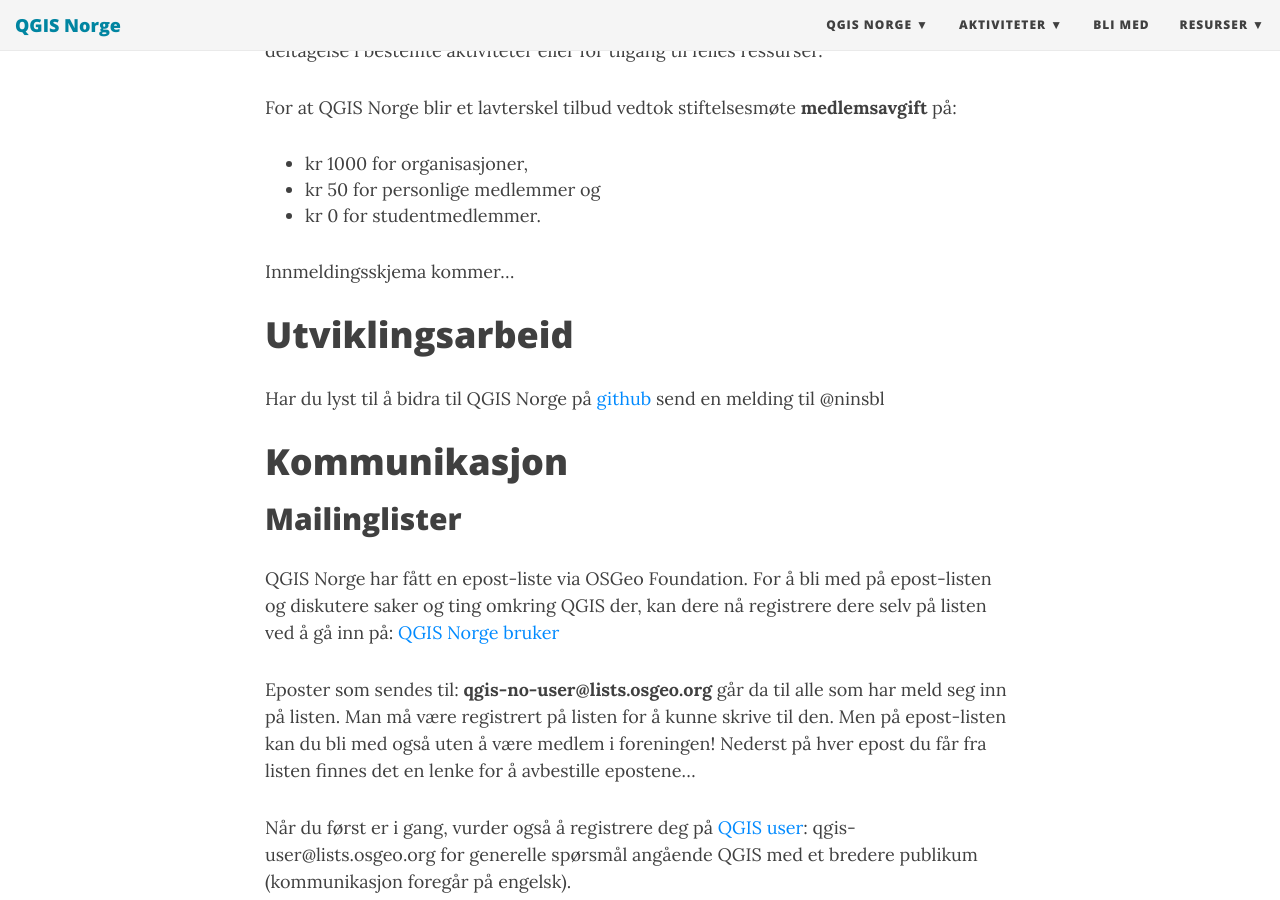
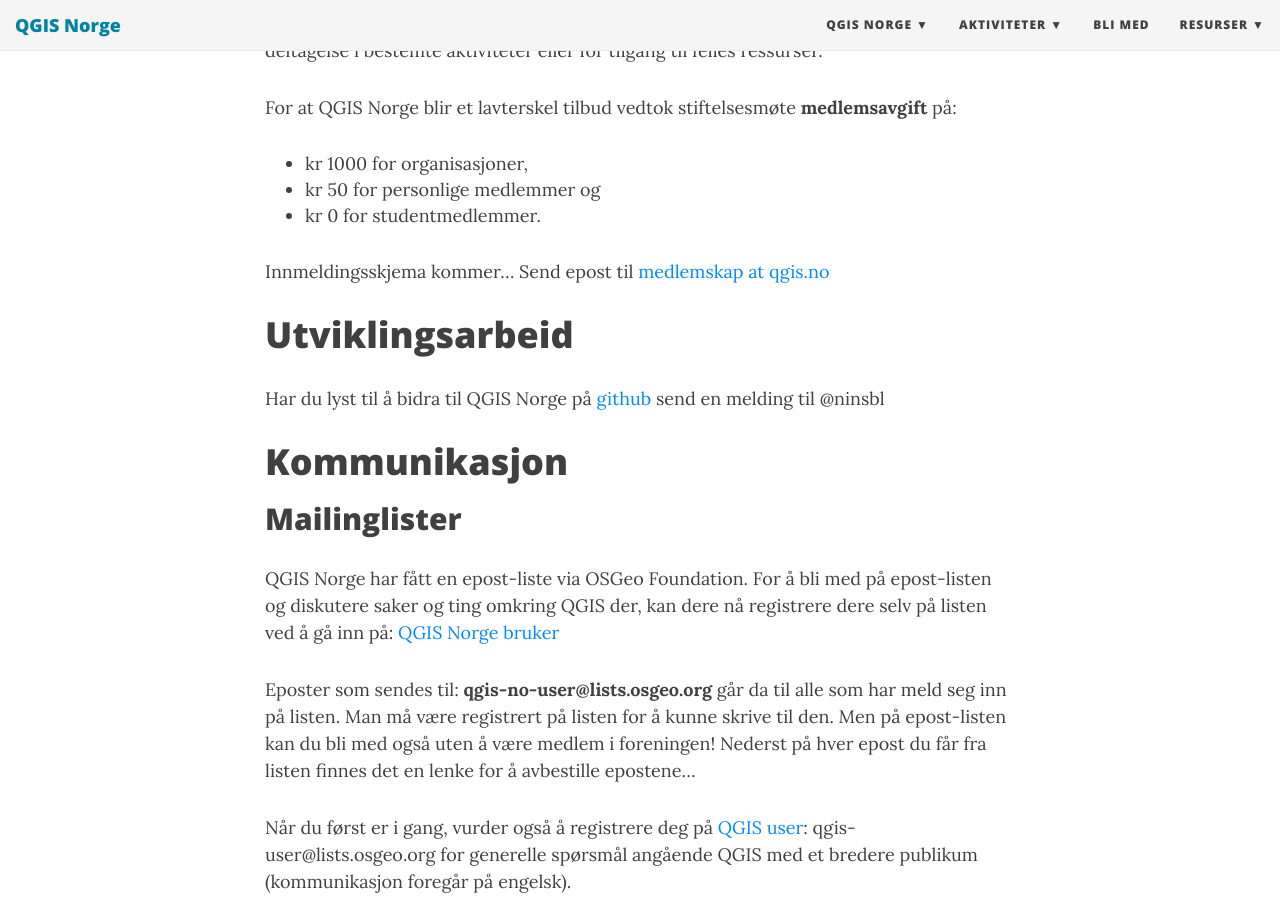
Before and after one commit to qgisnorge/qgisnorge.github.io, a Jekyll site: the page built from blimed.md, in a window 1280 px wide and 900 px high, scrolled down 579 px. Built offline with Jekyll 4.4.1, drawn with Linux system fonts in a browser that asks for light colours; nearby versions of some CDN libraries.

Commit message:
add qgis.no email

```diff
--- a/blimed.md
+++ b/blimed.md
@@ -24,6 +24,7 @@
 - kr 0 for studentmedlemmer.
 
 Innmeldingsskjema kommer...
+Send epost til [medlemskap at qgis.no](medlemskap@qgis.no)
 
 # Utviklingsarbeid
 Har du lyst til å bidra til QGIS Norge på [github](https://github.com/qgisnorge)
```
